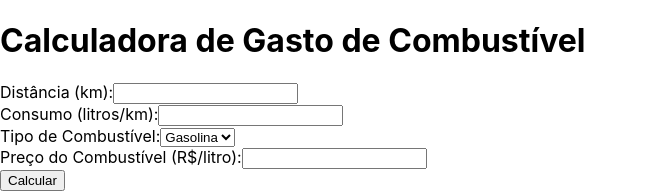
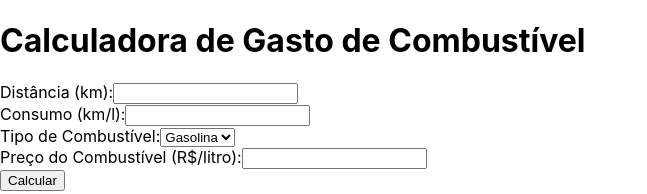
Before and after one commit to OsmOVB/-software-testing-and-quality, a React (Create React App) app in the folder implementação trabalho calculadora de combustivel/fuel-cost-calculator/: page / in a window 1280 px wide. Shown: the top 194 px of the page, without its empty margins (0-647 px from the left). Built offline with nearby package versions, Linux system fonts and the light colour scheme.

Commit message:
add type diesel

```diff
--- a/implementação trabalho calculadora de combustivel/fuel-cost-calculator/src/App.tsx
+++ b/implementação trabalho calculadora de combustivel/fuel-cost-calculator/src/App.tsx
@@ -6,14 +6,14 @@ const App: React.FC = () => {
   const [formData, setFormData] = useState<null | {
     distance: number;
     consumption: number;
-    fuelType: 'gasoline' | 'alcohol';
+    fuelType: 'gasoline' | 'alcohol' | 'diesel';
     fuelPrice: number;
   }>(null);
 
   const handleFormSubmit = (data: {
     distance: number;
     consumption: number;
-    fuelType: 'gasoline' | 'alcohol';
+    fuelType: 'gasoline' | 'alcohol' | 'diesel';
     fuelPrice: number;
   }) => {
     setFormData(data);
--- a/implementação trabalho calculadora de combustivel/fuel-cost-calculator/src/components/FuelForm.tsx
+++ b/implementação trabalho calculadora de combustivel/fuel-cost-calculator/src/components/FuelForm.tsx
@@ -4,7 +4,7 @@ import { useForm, SubmitHandler } from 'react-hook-form';
 interface FuelFormInputs {
   distance: number;
   consumption: number;
-  fuelType: 'gasoline' | 'alcohol';
+  fuelType: 'gasoline' | 'alcohol' | 'diesel';
   fuelPrice: number;
 }
 
@@ -31,7 +31,7 @@ const FuelForm: React.FC<FuelFormProps> = ({ onSubmit }) => {
         {errors.distance && <span>Insira uma distância válida.</span>}
       </div>
       <div>
-        <label>Consumo (litros/km):</label>
+        <label>Consumo (km/l):</label>
         <input
           {...register('consumption', { required: true, min: 0.01 })}
           type="number"
@@ -44,6 +44,7 @@ const FuelForm: React.FC<FuelFormProps> = ({ onSubmit }) => {
         <select {...register('fuelType', { required: true })}>
           <option value="gasoline">Gasolina</option>
           <option value="alcohol">Álcool</option>
+          <option value="diesel">Diesel</option>
         </select>
       </div>
       <div>
--- a/implementação trabalho calculadora de combustivel/fuel-cost-calculator/src/components/FuelResult.tsx
+++ b/implementação trabalho calculadora de combustivel/fuel-cost-calculator/src/components/FuelResult.tsx
@@ -3,7 +3,7 @@ import React from 'react';
 interface FuelResultProps {
   distance: number;
   consumption: number;
-  fuelType: 'gasoline' | 'alcohol';
+  fuelType: 'gasoline' | 'alcohol' | 'diesel';
   fuelPrice: number;
 }
 
@@ -17,7 +17,7 @@ const FuelResult: React.FC<FuelResultProps> = ({ distance, consumption, fuelType
     <div>
       <h2>Resultado</h2>
       <p>
-        Para percorrer {distance} km com um veículo que consome {consumption} km/l utilizando {fuelType === 'gasoline' ? 'gasolina' : 'álcool'}, o custo será R$ {totalCost}.
+        Para percorrer {distance} km com um veículo que consome {consumption} km/l utilizando {fuelType === 'gasoline' ? 'gasolina' : fuelType === 'alcohol' ? 'álcool' : 'diesel'}, o custo será R$ {totalCost}.
       </p>
     </div>
   );
```
